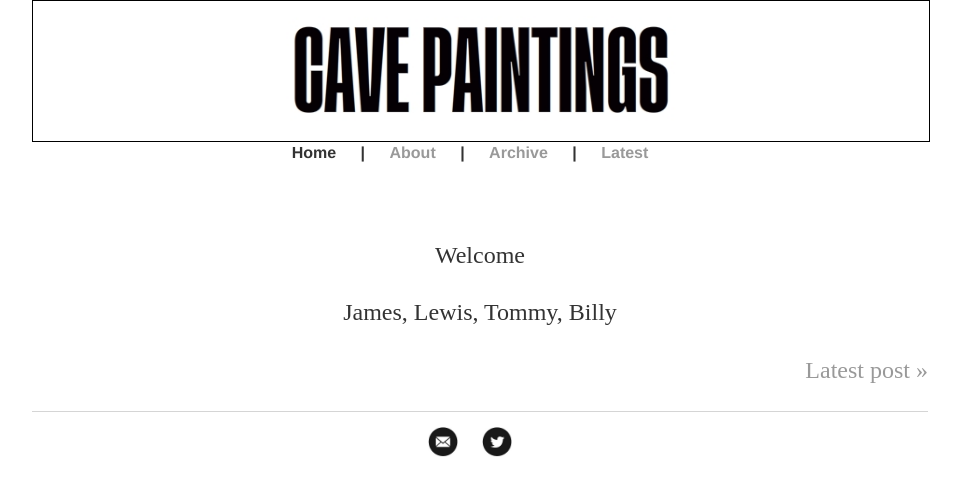
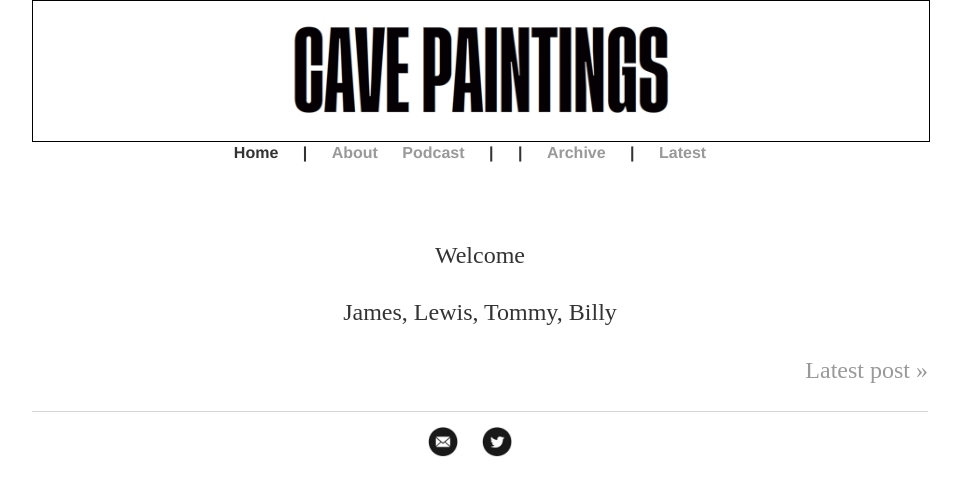
Before and after one commit to cavepaintingstv/cave, a Jekyll site: the page built from index.html, in a window 1280 px wide. Shown: the top 496 px of the page, without its empty margins (160-1121 px from the left). Built offline with Jekyll 4.4.1, drawn with Linux system fonts in a browser that asks for light colours; the list of posts is cut into pages by our own code.

Commit message:
Update default.html

```diff
--- a/_layouts/default.html
+++ b/_layouts/default.html
@@ -36,6 +36,17 @@
           <a href="{{ site.baseurl }}/about">About</a> <!-- Link to About -->
         {% endif %}
       </li>
+
+        <!-- Podcast Button -->
+      <li>
+        {% if page.url contains '/podcast' %}
+          <span>Podcast</span> <!-- Static text on the About page -->
+        {% else %}
+          <a href="{{ site.baseurl }}/about">Podcast</a> <!-- Link to About -->
+        {% endif %}
+      </li>
+
+      <li>|</li>
 
       <li>|</li>
 
```
